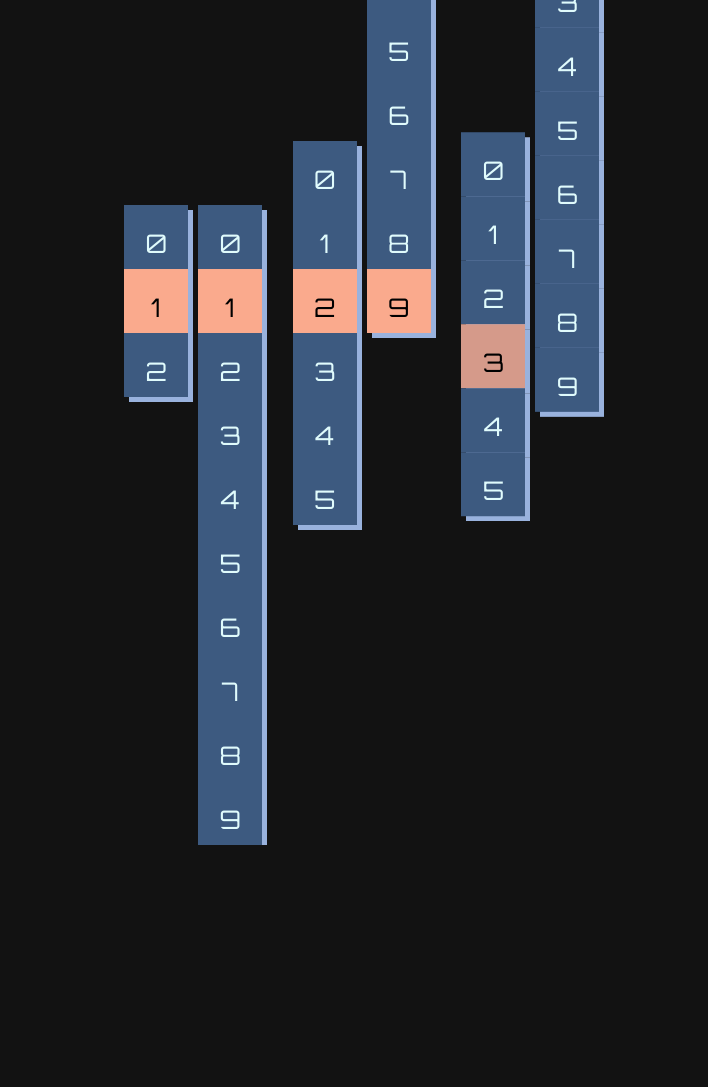
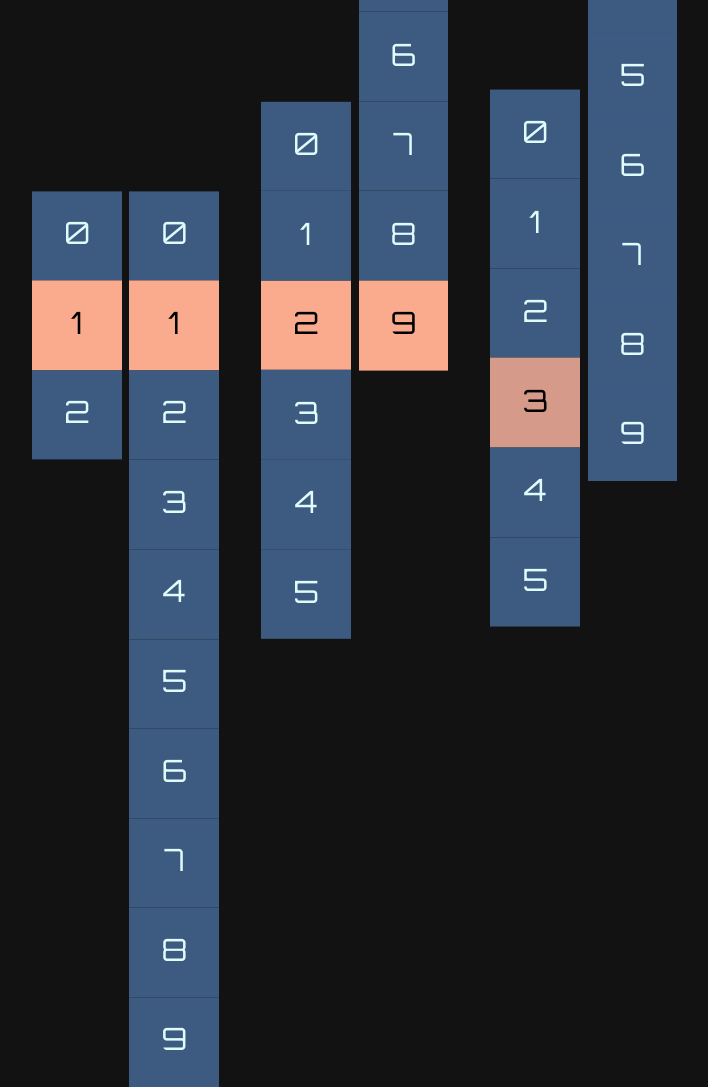
Before and after one commit to khangdvu/ColumnClock, a plain HTML site: page index.html in a window 1280 px wide. Shown: the whole page, without its empty margins (268-976 px from the left). Before the commit the page ends 845 px from the top, so only its background shows below. Drawn offline with Linux system fonts and the light colour scheme.

Commit message:
Optimize size for big screens

```diff
--- a/styles.css
+++ b/styles.css
@@ -10,34 +10,32 @@ body{
 
 .clockColumn{
     --position: 0;
-    margin: 5px;
-    transform: translateY(calc(var(--position) * -5vw));
+    margin: 0.3vw;
+    transform: translateY(calc(var(--position) * -12vw));
     transition: transform 0.8s;
-
 }
 
 .clockColumn.once{
-    margin-right: 2vw;
+    margin-right: 4vw;
 }
 
 .clockSquare{
     position: relative;
     display: flex;
-    width: 5vw;
-    height: 5vw;
+    width: 12vw;
+    height: 12vw;
     margin: 0;
     background-color: 	#3D5A80;
-    top: 40%;
+    top: 30%;
     text-align: center;
     justify-content: center;
-    box-shadow: 5px 5px #99B2DD;
 }
 .clockSquare span{
     font-family: 'Orbitron', sans-serif;
-    font-size: 2vw;
+    font-size: 5vw;
     color:  #E0FBFC;
     position: absolute;
-    top: 35%;
+    top: 25%;
 
 }
 
@@ -48,3 +46,29 @@ body{
 .clockSquare.current span{
     color: black;
 }
+
+@media (min-width: 800px){
+    .clockColumn{
+        --position: 0;
+        margin: 0.3vw;
+        transform: translateY(calc(var(--position) * -7vw));
+        transition: transform 0.8s;
+    }
+
+
+    .clockColumn.once{
+        margin-right: 3vw;
+    }
+    .clockSquare{
+        width: 7vw;
+        height: 7vw;
+
+    }
+
+    .clockSquare span{
+        font-size: 2.4vw;
+
+
+    }
+
+}
```
